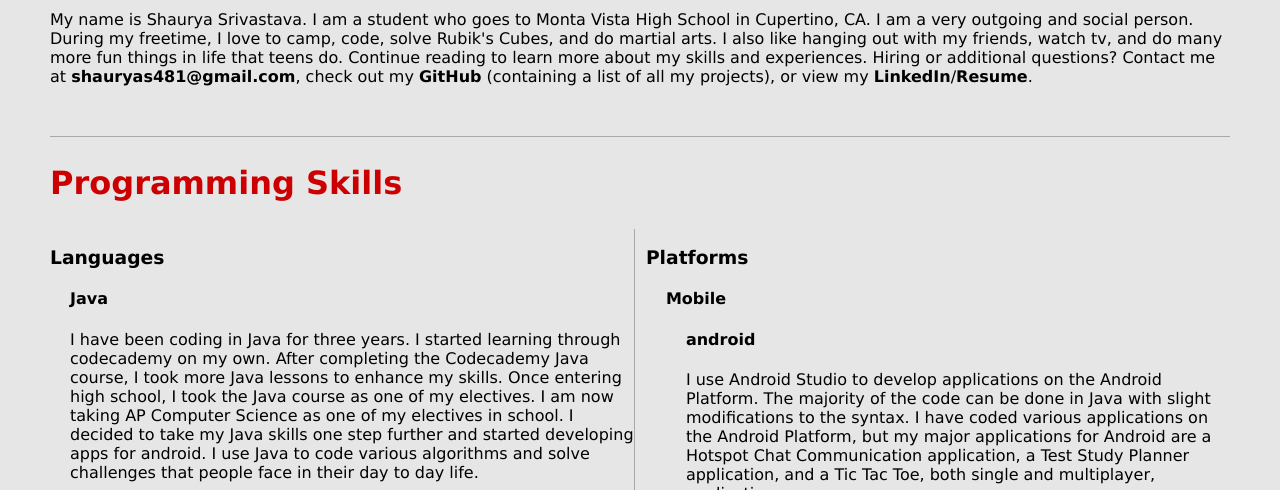
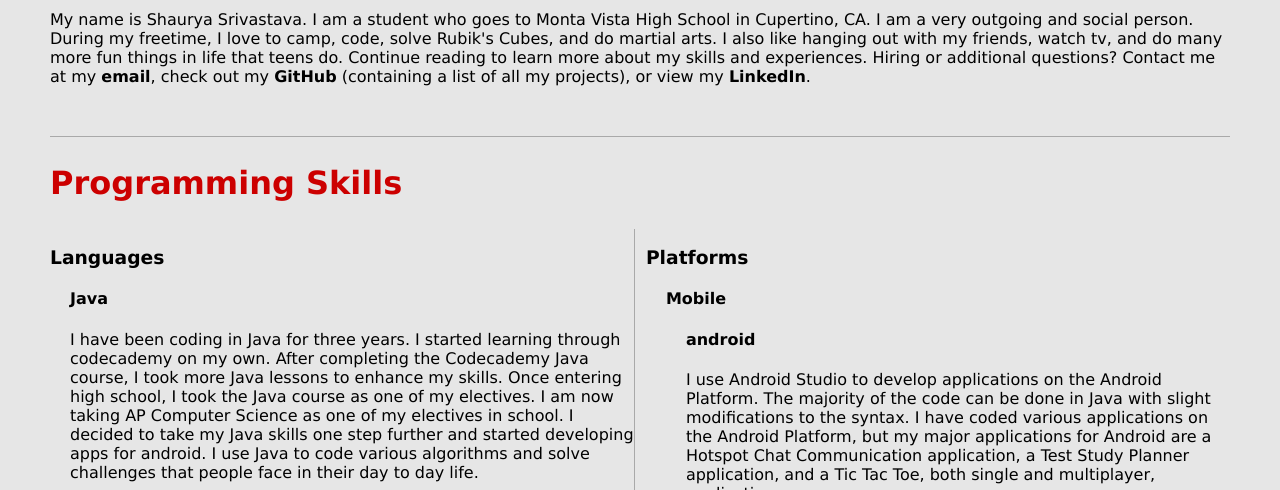
Before and after one commit to ShauryaS/shauryas.github.io, a plain HTML site: page index.html in a window 1280 px wide. Shown: the part 610-1100 px from the top of the page. Drawn offline with Linux system fonts and the light colour scheme.

Commit message:
Tertiary commit

```diff
--- a/index.html
+++ b/index.html
@@ -10,7 +10,7 @@
 		<center><img src="ShauryaS.jpg" width="30%" height="30%"/></center>
 		<div id="About">
 			<h2>About Me</h2>
-			<p>My name is Shaurya Srivastava. I am a student who goes to Monta Vista High School in Cupertino, CA. I am a very outgoing and social person. During my freetime, I love to camp, code, solve Rubik's Cubes, and do martial arts. I also like hanging out with my friends, watch tv, and do many more fun things in life that teens do. Continue reading to learn more about my skills and experiences. Hiring or additional questions? Contact me at <a href="mailto:shauryas481@gmail.com">shauryas481@gmail.com</a>, check out my <a href="https://github.com/ShauryaS">GitHub</a> (containing a list of all my projects), or view my <a href="https://www.linkedin.com/in/shaurya-srivastava-983ab3a5">LinkedIn</a>/<a href="Shaurya_Srivastava_Resume.pdf">Resume</a>.</p>
+			<p>My name is Shaurya Srivastava. I am a student who goes to Monta Vista High School in Cupertino, CA. I am a very outgoing and social person. During my freetime, I love to camp, code, solve Rubik's Cubes, and do martial arts. I also like hanging out with my friends, watch tv, and do many more fun things in life that teens do. Continue reading to learn more about my skills and experiences. Hiring or additional questions? Contact me at my <a href="mailto:thegreenarrow481@gmail.com">email</a>, check out my <a href="https://github.com/ShauryaS">GitHub</a> (containing a list of all my projects), or view my <a href="https://www.linkedin.com/in/shaurya-srivastava-983ab3a5">LinkedIn</a>.</p>
 		</div>
 		<div id="ProgrammingSkillsList">
 			<h2>Programming Skills</h2>
```
